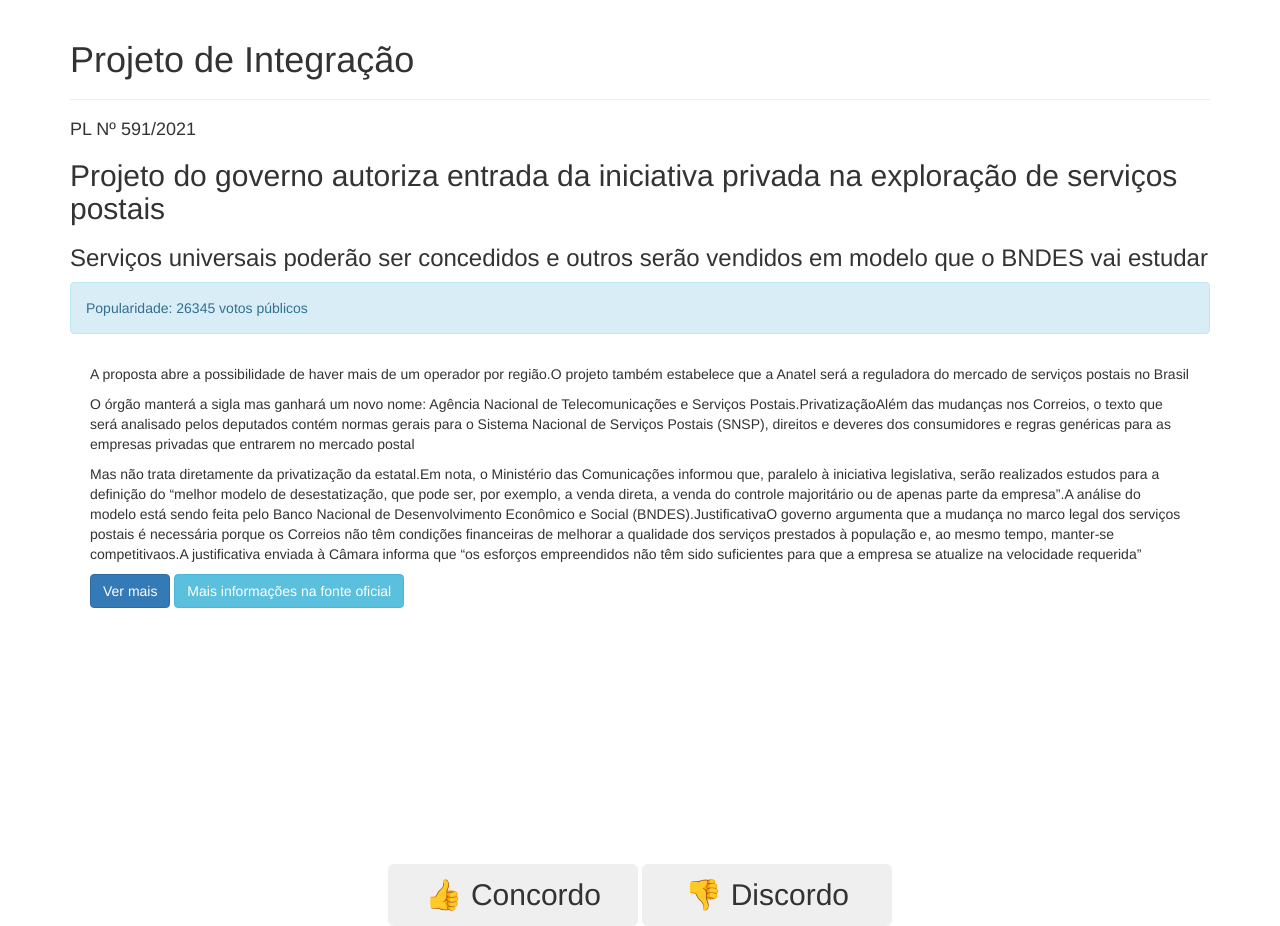
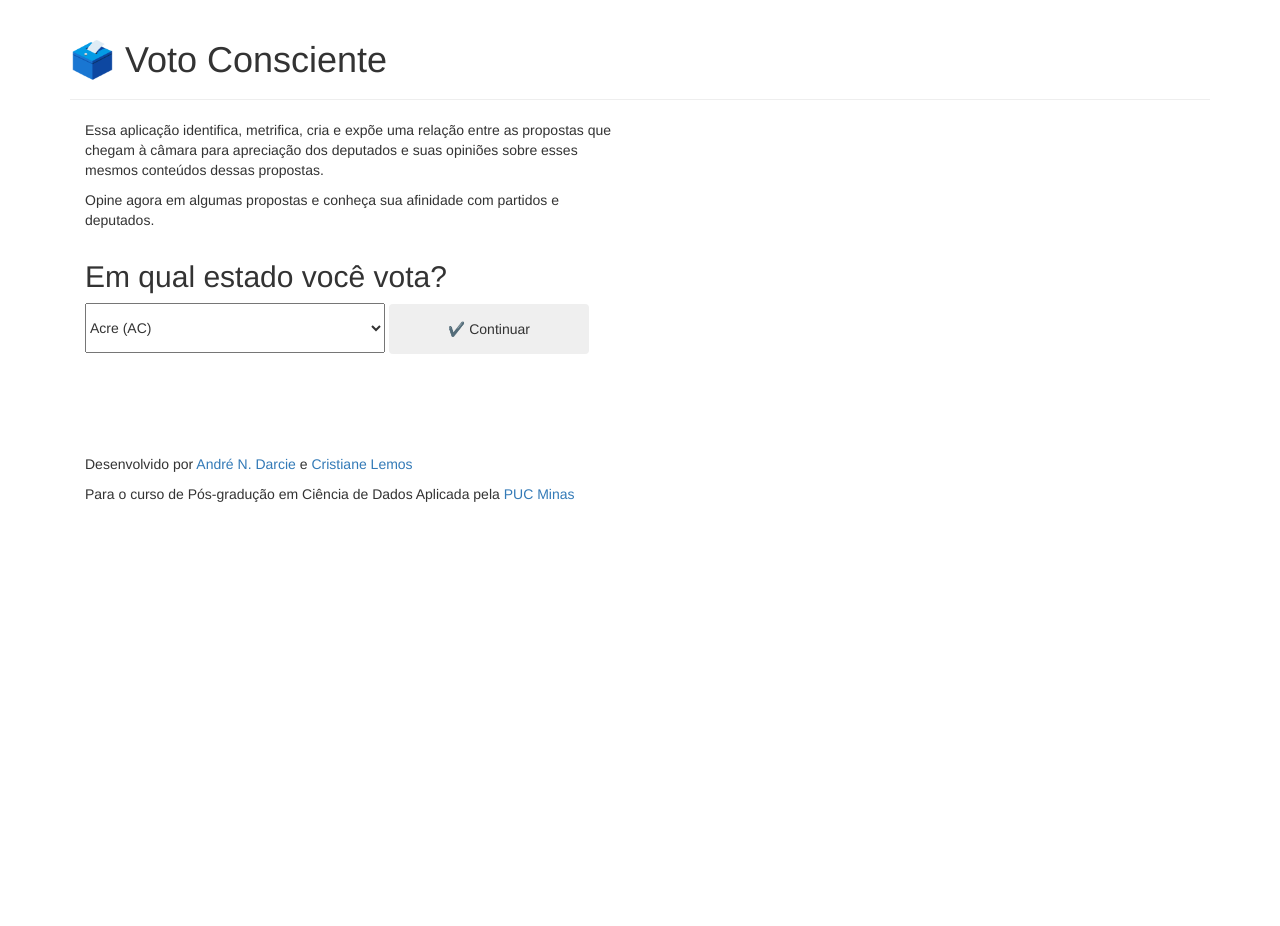
Before and after one commit to open-data-gov-br/projeto-integrado, a Flask app: page / in a window 1280 px wide. After the commit the page ends 502 px from the top, so only its background shows below. Run offline with Flask 2, Linux system fonts and the light colour scheme; some libraries are stand-ins or nearby versions.

Commit message:
Adiciona possibilidade de selecionar o estado

```diff
--- a/app.py
+++ b/app.py
@@ -33,7 +33,7 @@ def get_propostas():
 
 @app.route('/resultado', methods=['POST'])
 def calcula_resultado():
-    respostas = request.json
+    body = request.json
 
     listaDeDeputados = []
     listaDePartidos = []
@@ -44,9 +44,9 @@ def calcula_resultado():
 
     # Deputados
 
-    df_deputados = df_deputados[df_deputados['uf'] == 'São Paulo (SP)']
+    df_deputados = df_deputados[df_deputados['uf'] == body["estadoSelecionado"]]
 
-    for reposta in respostas:
+    for reposta in body["votos"]:
 
         proposta = df_propostas[df_propostas['id_proposta'] == reposta['id_proposta']].head(1)
         titulo_da_proposta = proposta['titulo'].item()
@@ -86,7 +86,7 @@ def calcula_resultado():
 
     # Partidos
 
-    for reposta in respostas:
+    for reposta in body["votos"]:
 
         proposta = df_propostas[df_propostas['id_proposta'] == reposta['id_proposta']].head(1)
         titulo_da_proposta = proposta['titulo'].item()
--- a/templates/index.html
+++ b/templates/index.html
@@ -29,20 +29,68 @@
         display: none;
     }
 
-    #deputados-btn {
+    #page-body {
         display: none;
     }
 
-    #partidos-btn {
+    #resultado-page {
         display: none;
     }
 
 </style>
 <div class="container">
     <div class="page-header">
-        <h1>Projeto de Integração</h1>
+        <h1>🗳️ Voto Consciente</h1>
     </div>
-    <div class="page-body">
+    <div id="intro-page" class="col-md-12">
+        <div class="row justify-content-center">
+            <p class="col-md-6">
+                Essa aplicação identifica, metrifica, cria e expõe uma relação entre as propostas que chegam
+                à câmara para apreciação dos deputados e suas  opiniões sobre esses mesmos conteúdos dessas propostas.
+            </p>
+        </div>
+        <div class="row justify-content-center">
+            <p class="col-md-6">
+                Opine agora em algumas propostas e conheça sua afinidade com partidos e deputados.
+            </p>
+        </div>
+        <h2>Em qual estado você vota?</h2>
+        <select class="form-select" name="estados" id="estados" style="width: 300px; height: 50px;">
+            <option value="ac">Acre (AC)</option>
+            <option value="al">Alagoas (AL)</option>
+            <option value="ap">Amapá (AP)</option>
+            <option value="am">Amazonas (AM)</option>
+            <option value="ba">Bahia (BA)</option>
+            <option value="ce">Ceará (CE)</option>
+            <option value="df">Distrito Federal (DF)</option>
+            <option value="es">Espírito Santo (ES)</option>
+            <option value="go">Goiás (GO)</option>
+            <option value="ma">Maranhão (MA)</option>
+            <option value="mt">Mato Grosso (MT)</option>
+            <option value="ms">Mato Grosso do Sul (MS)</option>
+            <option value="mg">Minas Gerais (MG)</option>
+            <option value="pa">Pará (PA)</option>
+            <option value="pb">Paraíba (PB)</option>
+            <option value="pr">Paraná (PR)</option>
+            <option value="pe">Pernambuco (PE)</option>
+            <option value="pi">Piauí (PI)</option>
+            <option value="rj">Rio de Janeiro (RJ)</option>
+            <option value="rn">Rio Grande do Norte (RN)</option>
+            <option value="rs">Rio Grande do Sul (RS)</option>
+            <option value="ro">Rondonia (RO)</option>
+            <option value="rr">Roraima (RR)</option>
+            <option value="sc">Santa Catarina (SC)</option>
+            <option value="sp">São Paulo (SP)</option>
+            <option value="se">Sergipe (SE)</option>
+            <option value="to">Tocantins (TO)</option>
+        </select>
+        <button id="continuar-btn" type="button" class="btn btn-light" style="width: 200px; height: 50px;">✔️ Continuar</button>
+        <div style="margin-top: 100px;">
+            <p>Desenvolvido por <a href="https://github.com/andredarcie">André N. Darcie</a> e <a href="https://github.com/crisslemoss">Cristiane Lemos</a></p>
+            <p>Para o curso de Pós-gradução em Ciência de Dados Aplicada pela <a href="https://www.pucminas.br">PUC Minas</a></p>
+        </div>
+    </div>
+    <div id="page-body">
         <h4 id="codigo"></h4>
         <h2 id="titulo"></h2>
         <h3 id="sub-titulo"></h3>
@@ -65,6 +113,10 @@
             <button id="concordo-btn" type="button" class="btn btn-light btn-lg btn-voto">👍 Concordo</button>
             <button id="discordo-btn" type="button" class="btn btn-light btn-lg btn-voto">👎 Discordo</button>
         </div>
+    </div>
+    <div id="resultado-page">
+        <h2>Resultado</h2>
+        <h3 id="resultado-estados-selecionado"></h3>
         <button id="deputados-btn" type="button" class="btn btn-light btn-lg">Exibir Deputados</button>
         <button id="partidos-btn" type="button" class="btn btn-light btn-lg">Exibir Partidos</button>
         <div id="resultado-deputados">
@@ -74,7 +126,7 @@
                 <tr>
                     <th scope="col">Nome do Deputado</th>
                     <th scope="col">Partido</th>
-                    <th scope="col">Pontuação</th>
+                    <th scope="col">Afinidade</th>
                     <th scope="col">Propostas</th>
                 </tr>
                 </thead>
@@ -88,7 +140,7 @@
                 <thead>
                 <tr>
                     <th scope="col">Partido</th>
-                    <th scope="col">Pontuação</th>
+                    <th scope="col">Afinidade</th>
                     <th scope="col">Propostas</th>
                 </tr>
                 </thead>
@@ -96,6 +148,7 @@
                 </tbody>
             </table>
         </div>
+        <button id="tentar-novamente-btn" type="button" class="btn btn-light btn-lg">🔄 Tentar Novamente</button>
     </div>
 </div>
 <script>
@@ -104,6 +157,7 @@
     let quantidade_total_de_perguntas = 0;
     let votos = [];
     let exibirVerMais = false;
+    let estadoSelecionado = "Acre (AC)";
 
     let ver_mais_btn = document.getElementById("ver-mais-btn");
     ver_mais_btn.addEventListener("click", verMais);
@@ -114,6 +168,9 @@
     let partidos_btn = document.getElementById("partidos-btn");
     partidos_btn.addEventListener("click", exibirPartidos);
 
+    let tentar_novamente_btn = document.getElementById("tentar-novamente-btn");
+    tentar_novamente_btn.addEventListener("click", tentarNovamente);
+
     let concordo_btn = document.getElementById("concordo-btn");
     concordo_btn.addEventListener("click", vota);
     concordo_btn.setAttribute('id_proposta','Sim');
@@ -121,6 +178,20 @@
     let discordo_btn = document.getElementById("discordo-btn");
     discordo_btn.addEventListener("click", vota);
     discordo_btn.setAttribute('id_proposta','Não');
+
+    let continuar_btn = document.getElementById("continuar-btn");
+    continuar_btn.addEventListener("click", selecionarEstado);
+
+    function tentarNovamente() {
+        location.reload();
+    }
+
+    function selecionarEstado() {
+        let e = document.getElementById("estados");
+        estadoSelecionado = e.options[e.selectedIndex].text;
+        document.getElementById("intro-page").style.display = "none";
+        document.getElementById("page-body").style.display = "block";
+    }
 
     function exibirDeputados() {
         document.getElementById("resultado-deputados").style.display = "block";
@@ -185,7 +256,7 @@
                 propostas_texto += "- " + r['propostas'][y]['codigo'] + ": " + r['propostas'][y]['titulo'] + " (" + r['propostas'][y]['voto'] + ") <br>"
             }
 
-            text += "<tr><td>" + r['nome_do_deputado'] + "</td><td>" + r['nome_do_partido'] + "</td><td>" + r['pontuacao'] + "</td><td>" + propostas_texto + "</td></tr>";
+            text += "<tr><td>" + r['nome_do_deputado'] + "</td><td>" + r['nome_do_partido'] + "</td><td>" + (r['pontuacao'] * 10) + "% </td><td>" + propostas_texto + "</td></tr>";
         }
 
         document.getElementById("table-body-deputados").innerHTML = text;
@@ -199,20 +270,24 @@
                 propostas_texto += "- " + r['propostas'][y]['codigo'] + ": " + r['propostas'][y]['titulo'] + " (" + r['propostas'][y]['voto'] + ") <br>"
             }
 
-            text += "<tr><td>" + r['nome_do_partido'] + "</td><td>" + r['pontuacao'] + "</td><td>" + propostas_texto + "</td></tr>";
+            text += "<tr><td>" + r['nome_do_partido'] + "</td><td>" + (r['pontuacao'] * 10) + "% </td><td>" + propostas_texto + "</td></tr>";
         }
 
         document.getElementById("table-body-partidos").innerHTML = text;
-
-        document.getElementById("deputados-btn").style.display = "block";
-        document.getElementById("partidos-btn").style.display = "block";
+        document.getElementById("resultado-estados-selecionado").innerHTML = "Exibindo deputados e partidos para o estado: " + estadoSelecionado;
+        document.getElementById("page-body").style.display = "none";
+        document.getElementById("resultado-page").style.display = "block";
     }
 
-    function make_post(data) {
+    function make_post(votos) {
+        const post_body = {
+            "estadoSelecionado": estadoSelecionado,
+            "votos": votos
+        }
         fetch("/resultado", {
             method: "POST",
             headers: {'Content-Type': 'application/json'},
-            body: JSON.stringify(data)
+            body: JSON.stringify(post_body)
         }).then(res => {
             console.log("Request complete! response:", res.json().then(r => exibe_resultado(r)));
         });
```
Also changed, not shown: TODO-list.md (+5 -0 lines).
